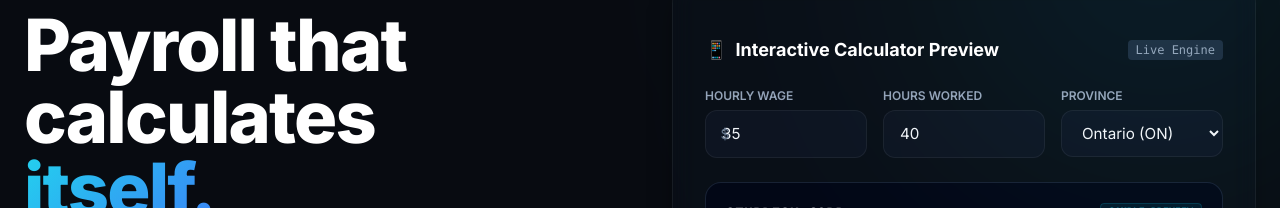
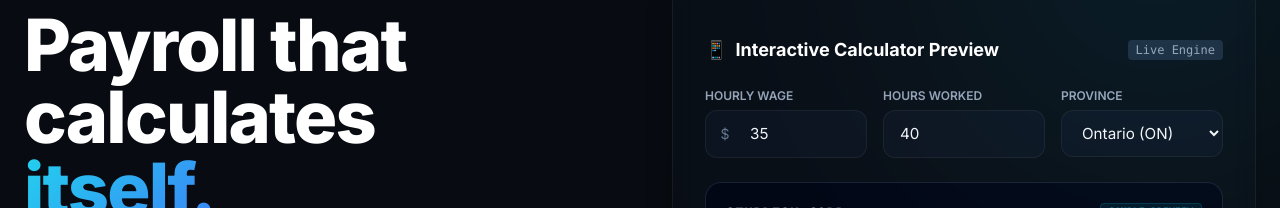
Before and after one commit to suvan1995/stubdesk, a React (Vite) app: page / in a window 1280 px wide. Shown: the part 229-437 px from the top of the page. Built offline with nearby package versions, Linux system fonts and the light colour scheme.

Commit message:
Fix hourly wage currency padding

```diff
--- a/src/index.css
+++ b/src/index.css
@@ -148,6 +148,10 @@
   outline: none;
 }
 
+.preview-input-currency {
+  padding-left: 2.75rem;
+}
+
 .preview-input:focus {
   border-color: rgba(6, 182, 212, 0.5);
   box-shadow: 0 0 0 3px rgba(6, 182, 212, 0.15);
--- a/src/pages/LandingPage.tsx
+++ b/src/pages/LandingPage.tsx
@@ -163,7 +163,7 @@ export default function LandingPage() {
                     </span>
                     <input
                       type="number"
-                      className="preview-input pl-10"
+                      className="preview-input preview-input-currency"
                       value={hourlyRate}
                       onChange={(e) => setHourlyRate(Math.max(0, parseFloat(e.target.value) || 0))}
                     />
```
Also changed, not shown: 87 other files (tests, documents, lock files or other folders).
